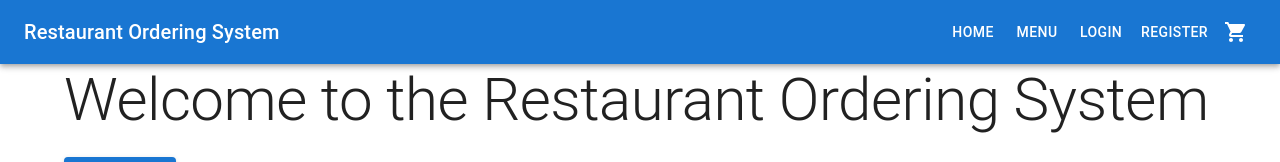
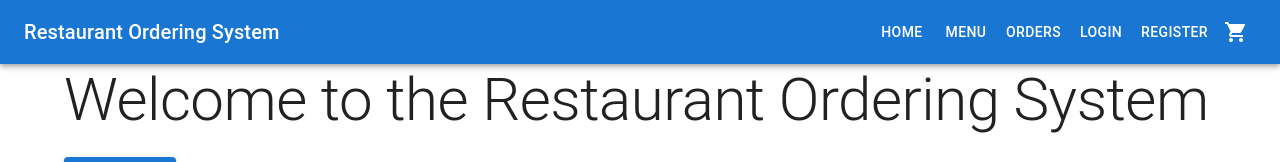
Before and after one commit to edwardgaston/Comp3006-Mern-Full-Stack, a React (Create React App) app in the folder frontend/: page / in a window 1280 px wide. Shown: the top 162 px of the page. Built offline with nearby package versions, Linux system fonts and the light colour scheme.

Commit message:
created orders button on nav bar

```diff
--- a/frontend/src/App.js
+++ b/frontend/src/App.js
@@ -34,6 +34,9 @@ function App() {
             </Button>
             <Button color="inherit" component={Link} to="/menu">
               Menu
+            </Button>
+            <Button color="inherit" component={Link} to="/orders">
+              Orders
             </Button>
             {!user && (
               <>
```
